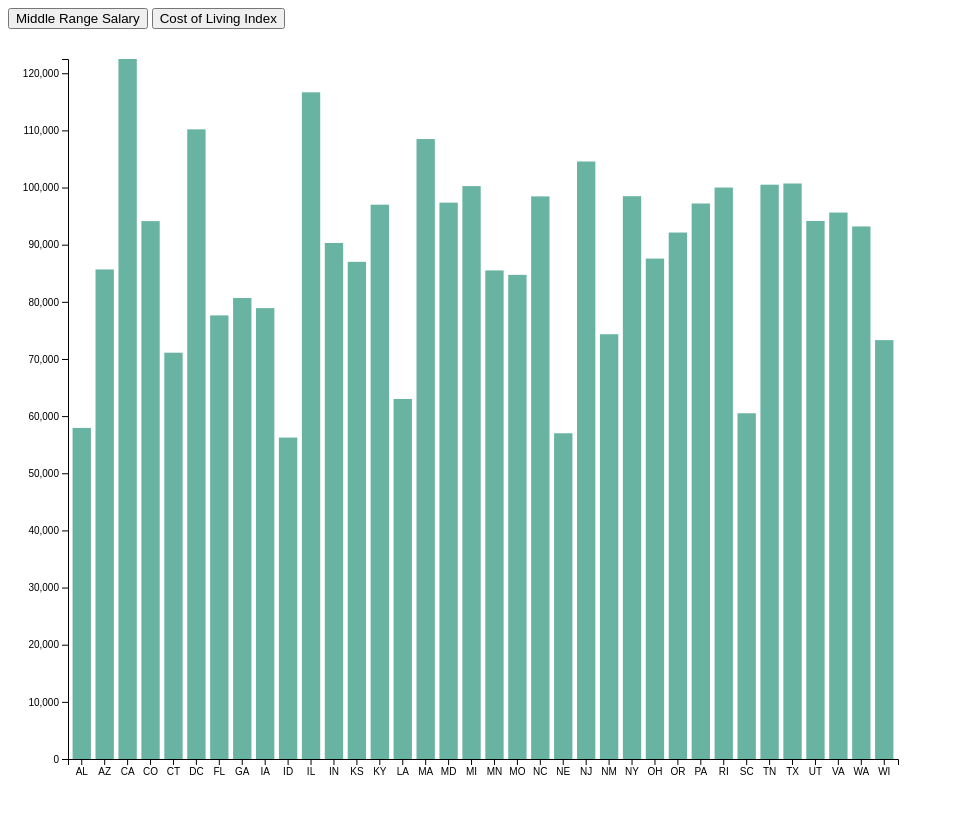
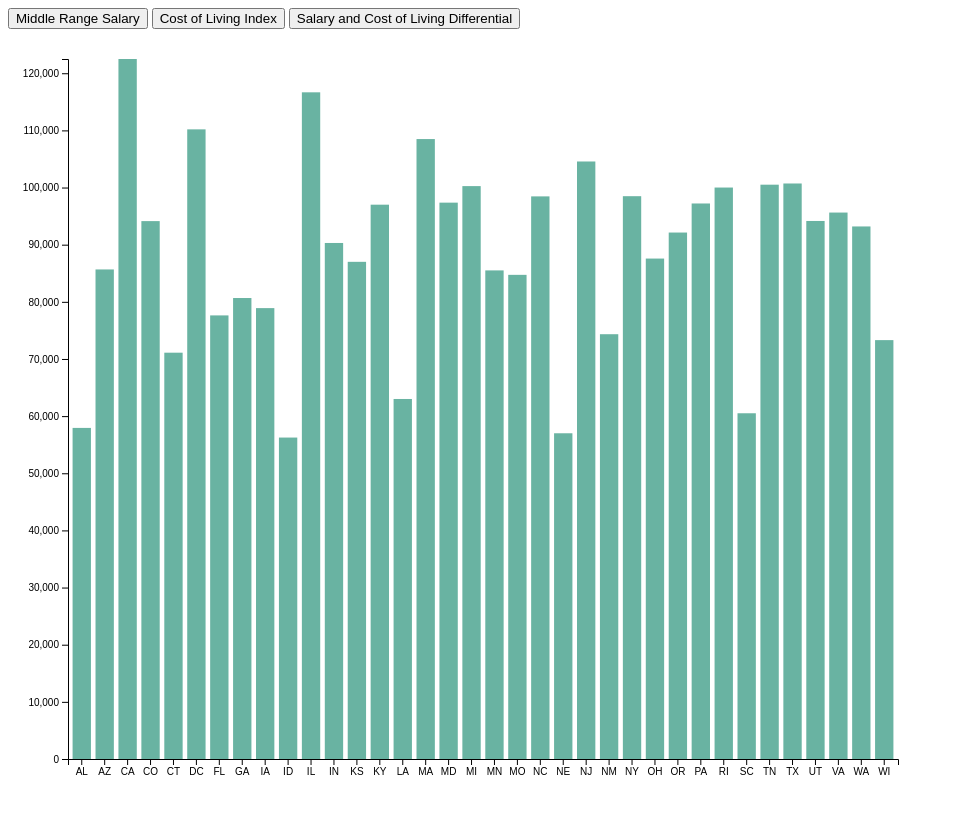
Before and after one commit to AndyGoodwin16/DataJobExploration, a plain HTML site: page visualizations/bar chart interactive/index.html in a window 1280 px wide. Shown: the whole page, without its empty margins (0-954 px from the left). Drawn offline with nearby package versions, Linux system fonts and the light colour scheme.

Commit message:
add button on bar graph

```diff
--- a/visualizations/bar chart interactive/index.html
+++ b/visualizations/bar chart interactive/index.html
@@ -7,6 +7,7 @@
 <!-- Add 2 buttons -->
 <button onclick="update('middle_range_salary')">Middle Range Salary</button>
 <button onclick="update('cost_of_living_index')">Cost of Living Index</button>
+<button onclick="update('salary_col_differential')">Salary and Cost of Living Differential</button>
 
 <!-- Create a div where the graph will take place -->
 <div id="my_dataviz"></div>
```
